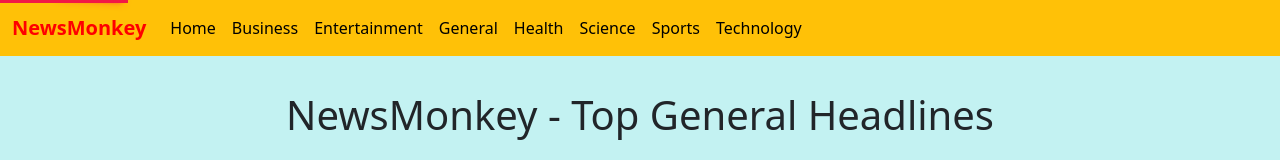
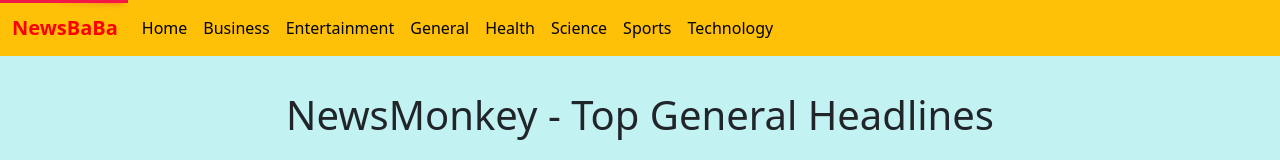
Before and after one commit to Mukeshmp/NewsApp-React-NewsBaBa, a React (Create React App) app: page / in a window 1280 px wide. Shown: the top 160 px of the page. Built offline with nearby package versions, Linux system fonts and the light colour scheme; no server answers.

Commit message:
Second commit NewsBaBa

```diff
--- a/src/components/NavBar.js
+++ b/src/components/NavBar.js
@@ -9,7 +9,7 @@
             <div>
                 <nav className="navbar navbar-expand-lg navbar-success bg-warning">
                     <div className="container-fluid">
-                        <Link className="navbar-brand" to="/" style={{ color: "red" }}><b>NewsMonkey</b></Link>
+                        <Link className="navbar-brand" to="/" style={{ color: "red" }}><b>NewsBaBa</b></Link>
                         <button className="navbar-toggler" type="button" data-bs-toggle="collapse" data-bs-target="#navbarSupportedContent" aria-controls="navbarSupportedContent" aria-expanded="false" aria-label="Toggle navigation">
                             <span className="navbar-toggler-icon"></span>
                         </button>
@@ -25,8 +25,6 @@
                                 <li className="nav-item"><Link className="nav-link" to="/science">Science</Link></li>
                                 <li className="nav-item"><Link className="nav-link" to="/sports">Sports</Link></li>
                                 <li className="nav-item"><Link className="nav-link" to="/technology">Technology</Link></li>
-
-
                             </ul>
                         </div>
                     </div>
--- a/src/components/News.js
+++ b/src/components/News.js
@@ -27,7 +27,7 @@
             page: 1,
             totalResults: 0
         }
-        document.title = `${this.capitalizeFirstLetter(this.props.category)} - NewsMonkey`;
+        document.title = `${this.capitalizeFirstLetter(this.props.category)} - NewsBaBa`;
     }
 
     async updateNews() {
```
